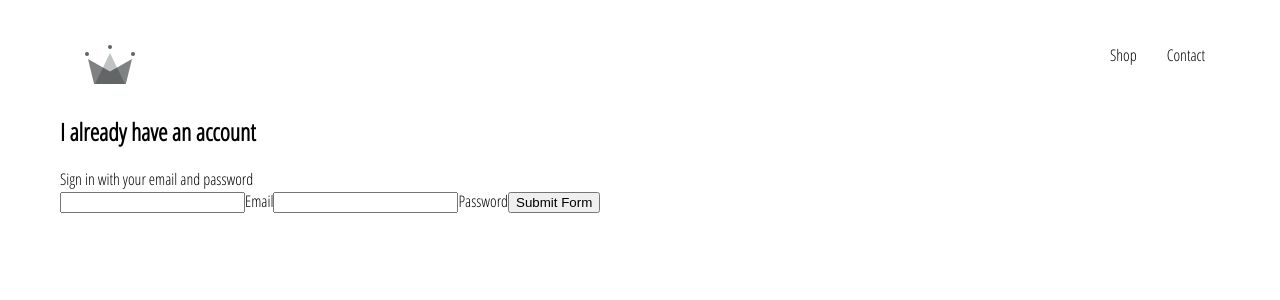
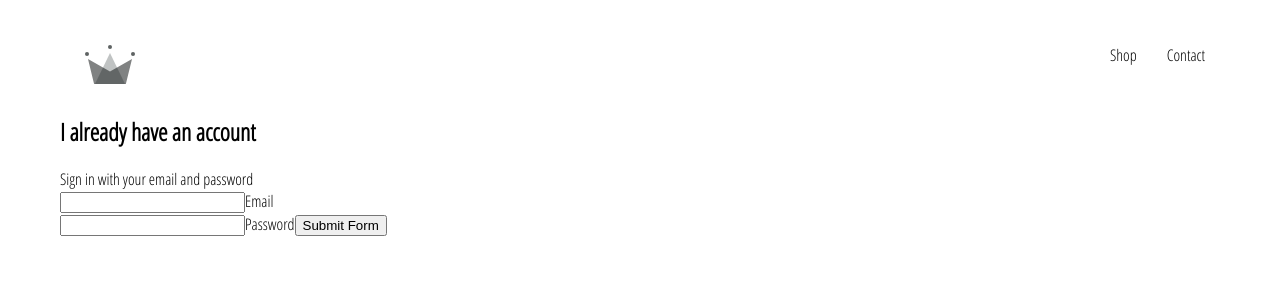
Before and after one commit to kbaistrocchi/crown-clothing, a React (Create React App) app: page /signin in a window 1280 px wide. Shown: the top 300 px of the page. Built offline with nearby package versions, Linux system fonts and the light colour scheme.

Commit message:
feat: create a FormInput comp that conditionally renders a label based on props

```diff
--- /dev/null
+++ b/src/components/form-input/form-input.component.jsx
@@ -0,0 +1,21 @@
+import React from 'react';
+
+import './form-input.styles.scss';
+
+const FormInput = ({ handleChange, label, ...otherProps }) => (
+    <div className='group'>
+        <input
+            className='form-input'
+            onChange={handleChange}
+            {...otherProps}
+        />
+        {/* selectively render a label element if the props was passed  */}
+        {
+            label ?
+            <label>{label}</label> :
+            null
+        }
+    </div>
+)
+
+export default FormInput;
--- a/src/components/sign-in/sign-in.component.jsx
+++ b/src/components/sign-in/sign-in.component.jsx
@@ -1,4 +1,6 @@
 import React from 'react';
+
+import FormInput from '../form-input/form-input.component';
 
 import './sign-in.styles.scss';
 
@@ -33,14 +35,14 @@ class SignIn extends React.Component {
                 <span>Sign in with your email and password</span>
 
                 <form onSubmit={this.handleSubmit}>
-                    <input
+                    <FormInput
                         name='email'
                         type='email'
                         value={this.state.email}
                         onChange={this.handleChange}
+                        label='Email'
                         required
                     />
-                    <label>Email</label>
 
                     <input
                         name='password'
```
Also changed, not shown: src/components/form-input/form-input.styles.scss (added).
